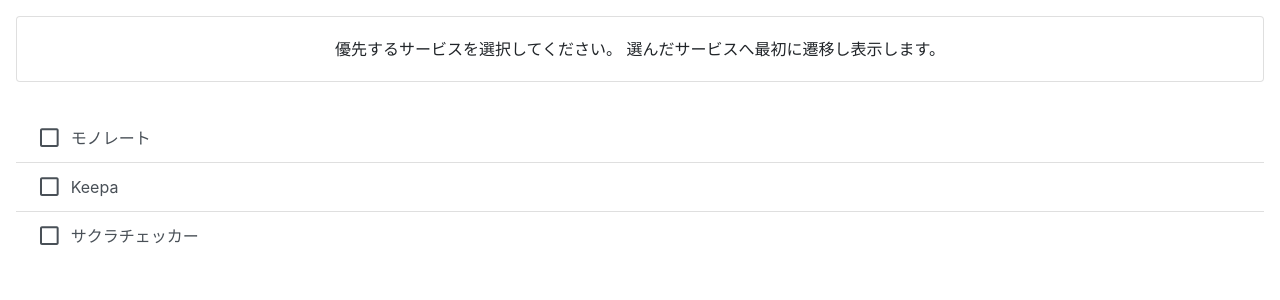
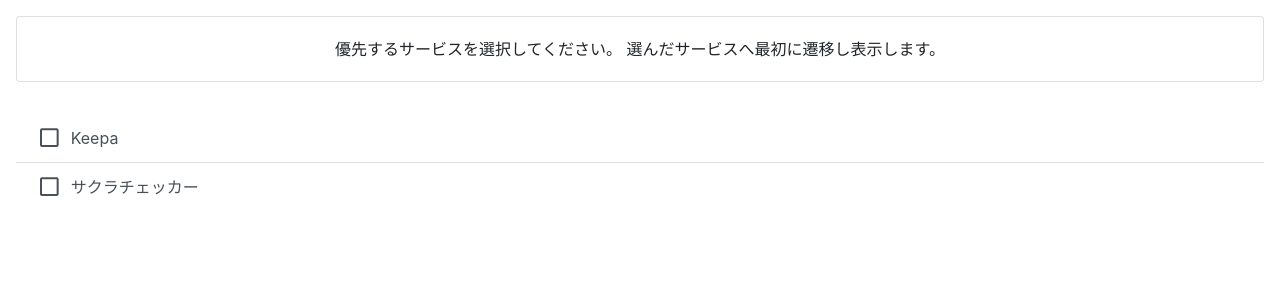
Before and after one commit to sharkpp/amazon-price-check, a React (Create React App) app: page / in a window 1280 px wide. Shown: the top 300 px of the page. Built offline with nearby package versions, Linux system fonts and the light colour scheme.

Commit message:
モノレートを削除

```diff
--- a/src/App.js
+++ b/src/App.js
@@ -16,7 +16,7 @@
 
 
 const CheckerServiceList = [
-  {id: 'mnrate', name: 'モノレート', getUrl: (asin) => `https://mnrate.com/item/aid/${asin}` },
+//{id: 'mnrate', name: 'モノレート', getUrl: (asin) => `https://mnrate.com/item/aid/${asin}` }, // 2020-06-30 EoS
   {id: 'keepa', name: 'Keepa', getUrl: (asin) => `https://keepa.com/#!product/5-${asin}` },
   {id: 'sakura-checker', name: 'サクラチェッカー', getUrl: (asin) => `https://sakura-checker.jp/search/${asin}` },
 ];
```
